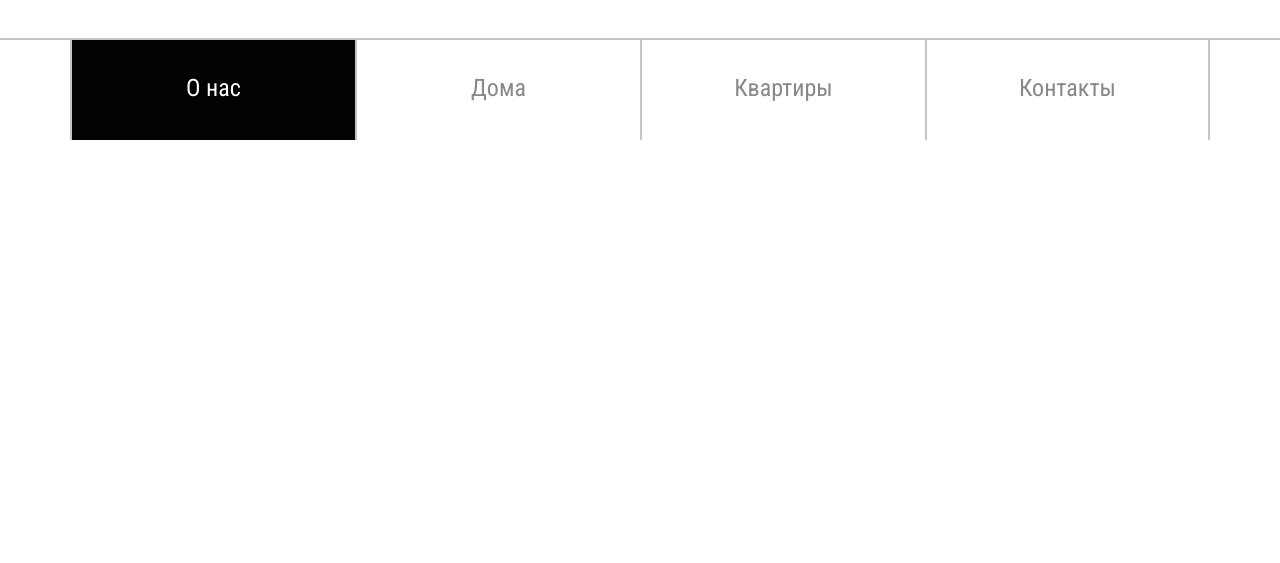
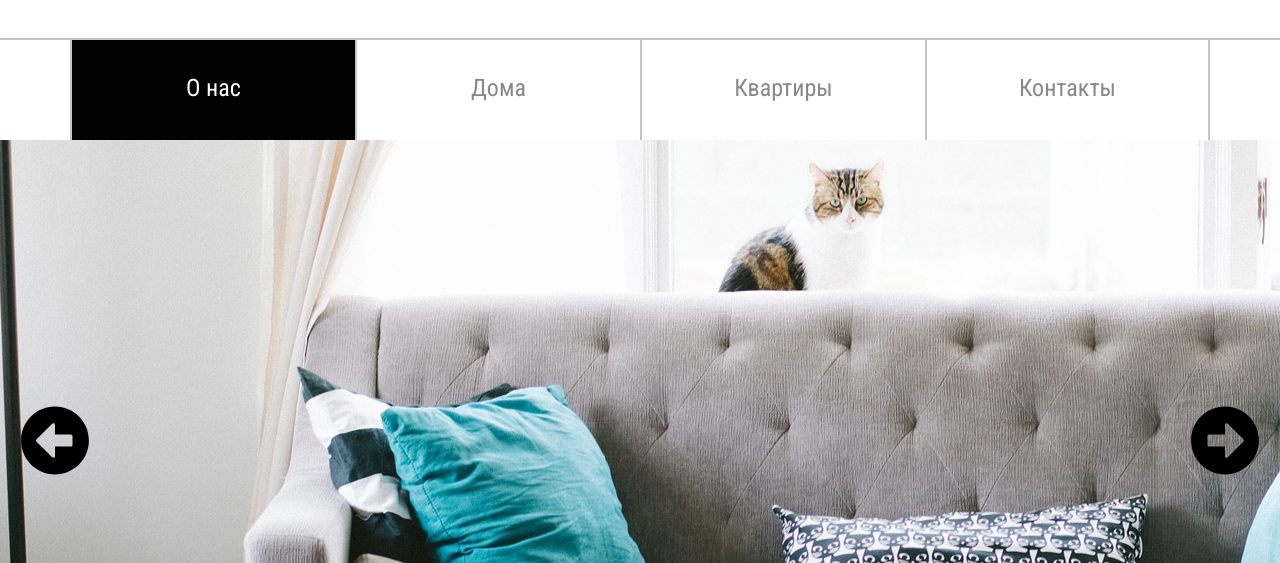
Before and after one commit to MaxAlieksieiev/Torrent, a plain HTML site: page index.html in a window 1280 px wide. Shown: the part 237-800 px from the top of the page. Drawn offline with Linux system fonts and the light colour scheme.

Commit message:
create slider

```diff
--- a/index.html
+++ b/index.html
@@ -40,5 +40,24 @@
     </div>
   </header>
   <!-- header -->
+  <section class="slider">
+      <div class="slider__wrapper">
+        <div class="slider__left">
+          <img src="./images/arrow-left.svg" alt="arrow-left">
+        </div>
+        <div class="slider__right">
+          <img src="./images/arrow-right.svg" alt="arrow-right">
+        </div>
+        <div class="slider__item">
+          <img src="./images/slider--item.jpg" alt="slider">
+        </div>
+        <div class="slider__item">
+          <img src="./images/slider--item.jpg" alt="slider">
+        </div>
+        <div class="slider__item">
+          <img src="./images/slider--item.jpg" alt="slider">
+        </div>
+    </div>
+  </section>
 </body>
 </html>
--- a/style/style.css
+++ b/style/style.css
@@ -92,3 +92,31 @@ ul {
   font-family: 'Roboto Condensed', sans-serif;
 }
 /* nav */
+/* slider */
+.slider{
+  position: relative;
+  overflow: hidden;
+}
+.slider__wrapper{
+  display: flex;
+  transition: transform 0.6s ease;
+}
+.slider__item{
+  flex: 0 0  100%;
+  max-width: 100%;
+  object-fit: cover;
+}
+.slider__left,
+.slider__right{
+  position: absolute;
+  top: 50%;
+  transform: translateY(-50%);
+  cursor: pointer;
+}
+.slider__left{
+  left: 20px;
+}
+.slider__right{
+  right: 20px;
+}
+/* slider */
```
Also changed, not shown: images/arrow-left.svg (added), images/arrow-right.svg (added), images/slider--item.jpg (added).
